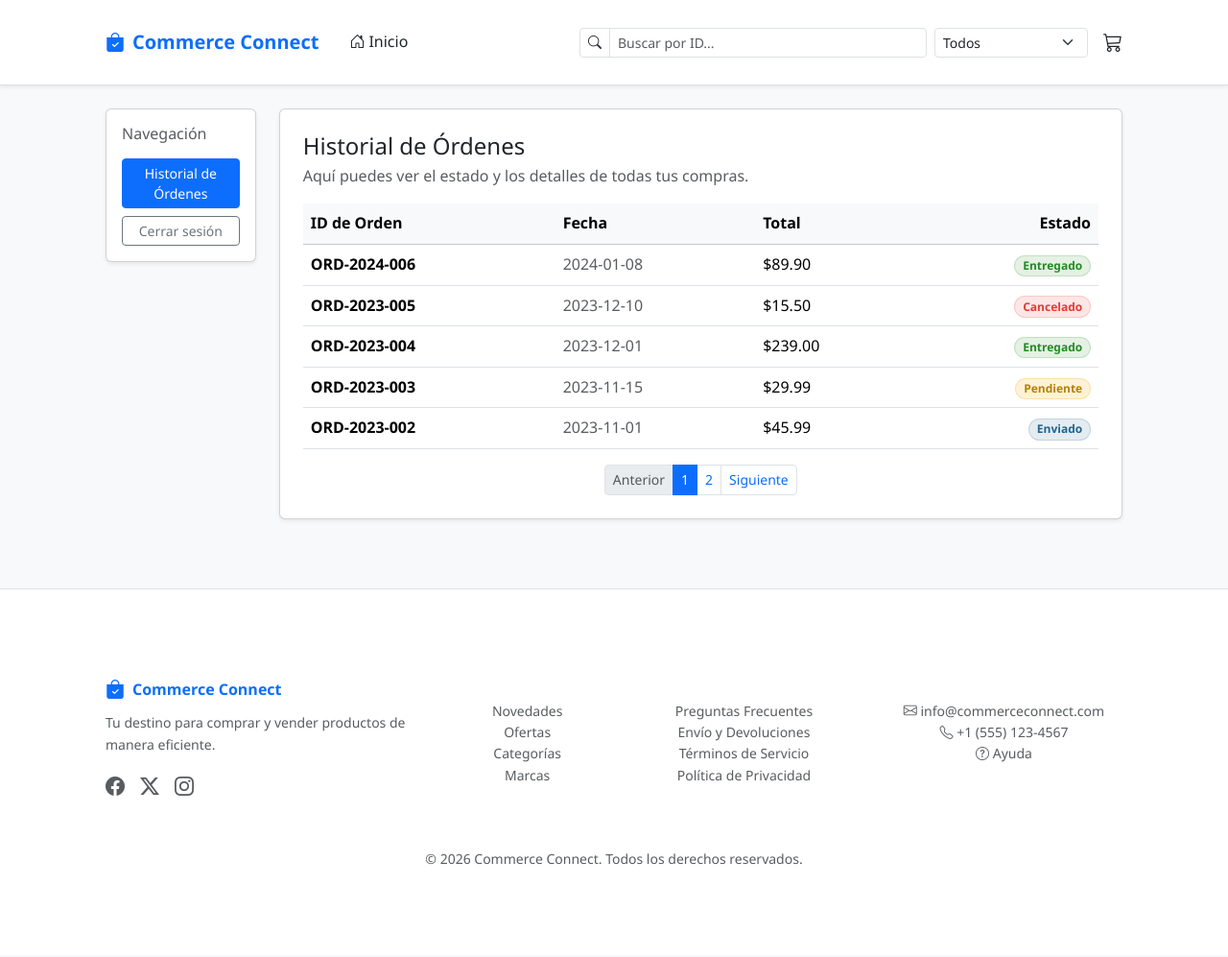
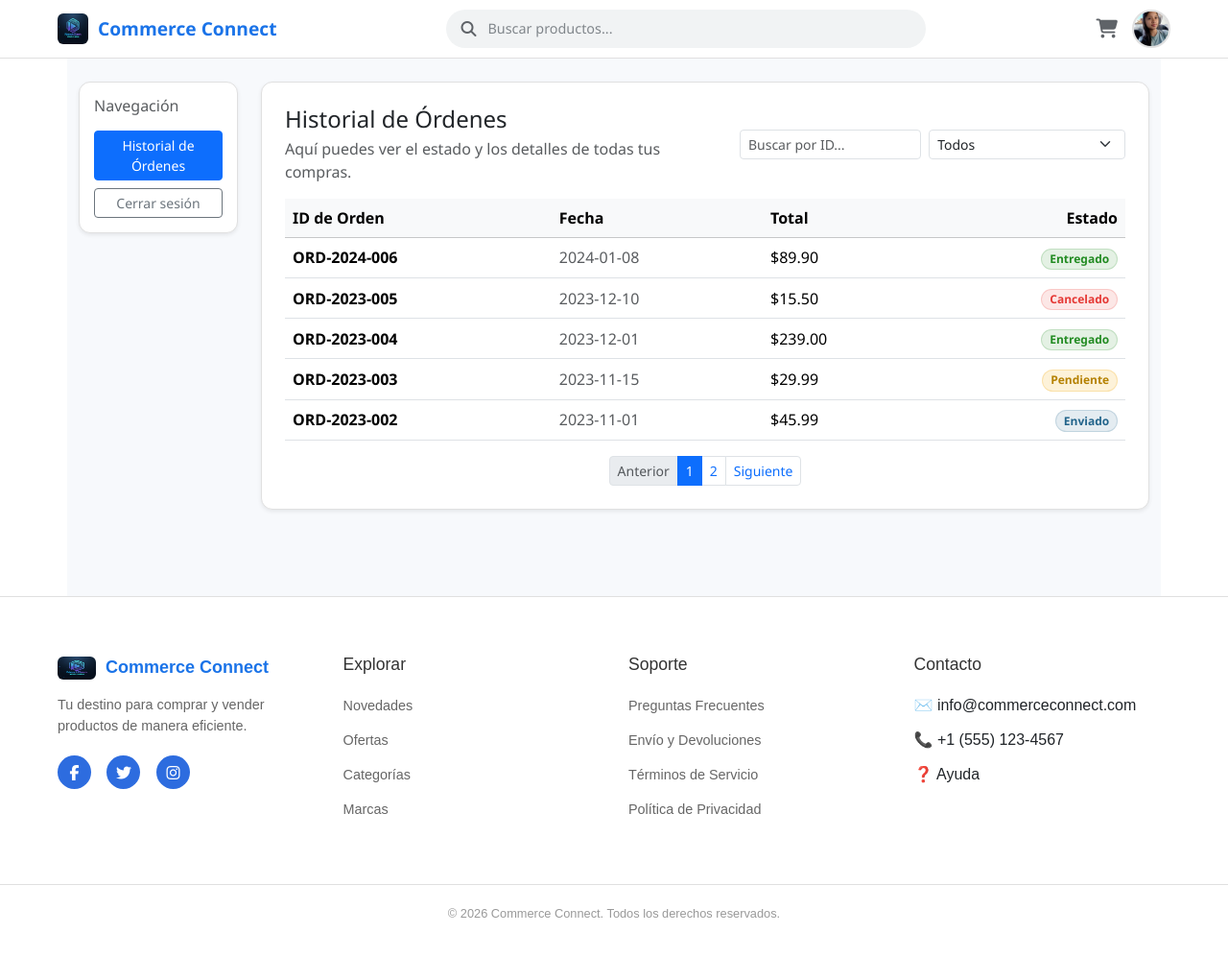
Before and after one commit to hey1125/Programacion-web, a plain HTML site: page orders.html in a window 1280 px wide. Shown: the whole page at 96% size. Drawn offline with nearby package versions, Linux system fonts and the light colour scheme.

Commit message:
Correcion orders, pagina funcional

```diff
--- a/CSS/orders.css
+++ b/CSS/orders.css
@@ -1,29 +1,44 @@
-/* CSS/orders.css */
-
-/* Evita que el fondo/estilos globales del equipo afecten esta vista */
-body{
-  background: #F7F9FC !important;
-  background-image: none !important;
+.orders-page {
+  background: #F7F9FC;
+  min-height: 70vh;
 }
 
-/* iconito cuadrado como el mockup */
-.cc-icon{
-  width: 22px;
-  height: 22px;
-  border-radius: 6px;
-  background: #3D7AF5;
-  display: inline-flex;
-  align-items: center;
-  justify-content: center;
-  color: #fff;
-  font-size: 12px;
+.orders-filters input,
+.orders-filters select {
+  min-width: 180px;
 }
 
-/* Badges suaves */
-.badge-soft-success { background: rgba(34,139,34,.12); color: #228B22; border: 1px solid rgba(34,139,34,.18); }
-.badge-soft-info    { background: rgba(34,100,139,.12); color: #22648B; border: 1px solid rgba(34,100,139,.18); }
-.badge-soft-warning { background: rgba(240,165,0,.15);  color: #B58100; border: 1px solid rgba(240,165,0,.22); }
-.badge-soft-danger  { background: rgba(229,57,53,.12);  color: #E53935; border: 1px solid rgba(229,57,53,.18); }
-.badge-soft-muted   { background: rgba(103,111,124,.12); color: #676F7C; border: 1px solid rgba(103,111,124,.18); }
+.badge-soft-success {
+  background: rgba(34, 139, 34, 0.12);
+  color: #228B22;
+  border: 1px solid rgba(34, 139, 34, 0.18);
+}
 
-.table td, .table th { vertical-align: middle; }
+.badge-soft-info {
+  background: rgba(34, 100, 139, 0.12);
+  color: #22648B;
+  border: 1px solid rgba(34, 100, 139, 0.18);
+}
+
+.badge-soft-warning {
+  background: rgba(240, 165, 0, 0.15);
+  color: #B58100;
+  border: 1px solid rgba(240, 165, 0, 0.22);
+}
+
+.badge-soft-danger {
+  background: rgba(229, 57, 53, 0.12);
+  color: #E53935;
+  border: 1px solid rgba(229, 57, 53, 0.18);
+}
+
+.badge-soft-muted {
+  background: rgba(103, 111, 124, 0.12);
+  color: #676F7C;
+  border: 1px solid rgba(103, 111, 124, 0.18);
+}
+
+.table td,
+.table th {
+  vertical-align: middle;
+}
--- a/orders.html
+++ b/orders.html
@@ -6,62 +6,21 @@
     <meta name="viewport" content="width=device-width, initial-scale=1" />
     <title>Historial de Órdenes | Commerce Connect</title>
 
-    <!-- Bootstrap -->
+    <link rel="icon" href="img/NextGen Web Labs.jpg" type="image/x-icon">
+
     <link href="https://cdn.jsdelivr.net/npm/bootstrap@5.3.3/dist/css/bootstrap.min.css" rel="stylesheet">
-    <link rel="stylesheet" href="https://cdn.jsdelivr.net/npm/bootstrap-icons@1.11.3/font/bootstrap-icons.css">
-    <!-- CSS global + CSS específico -->
-    <link rel="stylesheet" href="CSS/style.css">
+    <link rel="stylesheet" href="https://cdnjs.cloudflare.com/ajax/libs/font-awesome/6.5.0/css/all.min.css">
+    <link rel="stylesheet" href="CSS/main.css">
     <link rel="stylesheet" href="CSS/orders.css">
 </head>
 
-<body class="bg-light">
+<body>
 
-    <!-- Navbar SOLO de este módulo -->
-   <nav class="navbar navbar-expand-lg bg-white border-bottom shadow-sm">
-  <div class="container py-2">
+    <div id="header-placeholder"></div>
 
-    <!-- Logo -->
-    <a class="navbar-brand fw-bold text-primary d-flex align-items-center gap-2" href="#">
-      <i class="bi bi-bag-check-fill"></i>
-      Commerce Connect
-    </a>
-
-    <!-- Inicio -->
-    <a class="nav-link text-dark ms-3 d-flex align-items-center gap-1" href="#">
-      <i class="bi bi-house-door"></i>
-      Inicio
-    </a>
-
-    <!-- Buscador -->
-    <div class="ms-auto d-flex align-items-center gap-2 w-50 justify-content-center">
-      <div class="input-group input-group-sm w-100" style="max-width: 500px;">
-        <span class="input-group-text bg-white">
-          <i class="bi bi-search"></i>
-        </span>
-        <input id="searchOrder" class="form-control" type="search" placeholder="Buscar por ID...">
-      </div>
-
-      <select id="filterStatus" class="form-select form-select-sm" style="max-width: 160px;">
-        <option value="ALL">Todos</option>
-        <option value="Entregado">Entregado</option>
-        <option value="Enviado">Enviado</option>
-        <option value="Pendiente">Pendiente</option>
-        <option value="Cancelado">Cancelado</option>
-      </select>
-    </div>
-
-    <!-- Carrito -->
-    <a class="ms-3 fs-5 text-dark position-relative" href="#">
-      <i class="bi bi-cart3"></i>
-    </a>
-
-  </div>
-</nav>
-
-    <main class="container py-4">
+    <main class="orders-page container py-4">
         <div class="row g-4">
 
-            <!-- Sidebar -->
             <aside class="col-12 col-lg-3 col-xl-2">
                 <div class="card shadow-sm">
                     <div class="card-body">
@@ -69,19 +28,36 @@
 
                         <div class="d-grid gap-2">
                             <a class="btn btn-primary btn-sm" href="orders.html">Historial de Órdenes</a>
-                            <button class="btn btn-outline-secondary btn-sm" type="button">Cerrar sesión</button>
+                            <a class="btn btn-outline-secondary btn-sm" href="auth.html">Cerrar sesión</a>
                         </div>
                     </div>
                 </div>
             </aside>
 
-            <!-- Content -->
             <section class="col-12 col-lg-9 col-xl-10">
                 <div class="card shadow-sm">
                     <div class="card-body p-4">
 
-                        <h4 class="mb-1">Historial de Órdenes</h4>
-                        <p class="text-muted mb-3">Aquí puedes ver el estado y los detalles de todas tus compras.</p>
+                        <div
+                            class="d-flex flex-column flex-md-row justify-content-between align-items-md-center gap-3 mb-3">
+                            <div>
+                                <h4 class="mb-1">Historial de Órdenes</h4>
+                                <p class="text-muted mb-0">Aquí puedes ver el estado y los detalles de todas tus
+                                    compras.</p>
+                            </div>
+
+                            <div class="d-flex flex-column flex-sm-row gap-2 orders-filters">
+                                <input id="searchOrder" class="form-control form-control-sm" type="search"
+                                    placeholder="Buscar por ID..." aria-label="Buscar">
+                                <select id="filterStatus" class="form-select form-select-sm">
+                                    <option value="ALL">Todos</option>
+                                    <option value="Entregado">Entregado</option>
+                                    <option value="Enviado">Enviado</option>
+                                    <option value="Pendiente">Pendiente</option>
+                                    <option value="Cancelado">Cancelado</option>
+                                </select>
+                            </div>
+                        </div>
 
                         <div class="table-responsive">
                             <table class="table align-middle mb-0">
@@ -113,72 +89,11 @@
         </div>
     </main>
 
-    <!-- Footer SOLO de este módulo (si no quieren footer, lo borrás y ya) -->
-    <footer class="bg-white border-top mt-5">
-        <div class="container py-5">
-            <div class="row g-4">
-
-                <!-- Logo + descripción -->
-                <div class="col-md-4">
-                    <div class="d-flex align-items-center gap-2 mb-2">
-                        <i class="bi bi-bag-check-fill text-primary fs-5"></i>
-                        <strong class="text-primary">Commerce Connect</strong>
-                    </div>
-
-                    <p class="text-muted small text-start">
-                        Tu destino para comprar y vender productos de manera eficiente.
-                    </p>
-
-                    <div class="d-flex gap-3 fs-5 text-muted">
-                        <i class="bi bi-facebook"></i>
-                        <i class="bi bi-twitter-x"></i>
-                        <i class="bi bi-instagram"></i>
-                    </div>
-                </div>
-
-                <!-- Explorar -->
-                <div class="col-md-2">
-                    <h6>Explorar</h6>
-                    <ul class="list-unstyled text-muted small">
-                        <li>Novedades</li>
-                        <li>Ofertas</li>
-                        <li>Categorías</li>
-                        <li>Marcas</li>
-                    </ul>
-                </div>
-
-                <!-- Soporte -->
-                <div class="col-md-3">
-                    <h6>Soporte</h6>
-                    <ul class="list-unstyled text-muted small">
-                        <li>Preguntas Frecuentes</li>
-                        <li>Envío y Devoluciones</li>
-                        <li>Términos de Servicio</li>
-                        <li>Política de Privacidad</li>
-                    </ul>
-                </div>
-
-                <!-- Contacto -->
-                <div class="col-md-3">
-                    <h6>Contacto</h6>
-                    <ul class="list-unstyled text-muted small">
-                        <li><i class="bi bi-envelope"></i> info@commerceconnect.com</li>
-                        <li><i class="bi bi-telephone"></i> +1 (555) 123-4567</li>
-                        <li><i class="bi bi-question-circle"></i> Ayuda</li>
-                    </ul>
-                </div>
-
-            </div>
-
-            <hr class="my-4">
-
-            <p class="text-center text-muted small mb-0">
-                © 2026 Commerce Connect. Todos los derechos reservados.
-            </p>
-        </div>
-    </footer>
+    <div id="footer-placeholder"></div>
 
     <script src="https://cdn.jsdelivr.net/npm/bootstrap@5.3.3/dist/js/bootstrap.bundle.min.js"></script>
+    <script src="js/header_loader.js"></script>
+    <script src="js/footer_loader.js"></script>
     <script src="JS/orders.js"></script>
 </body>
 
```
